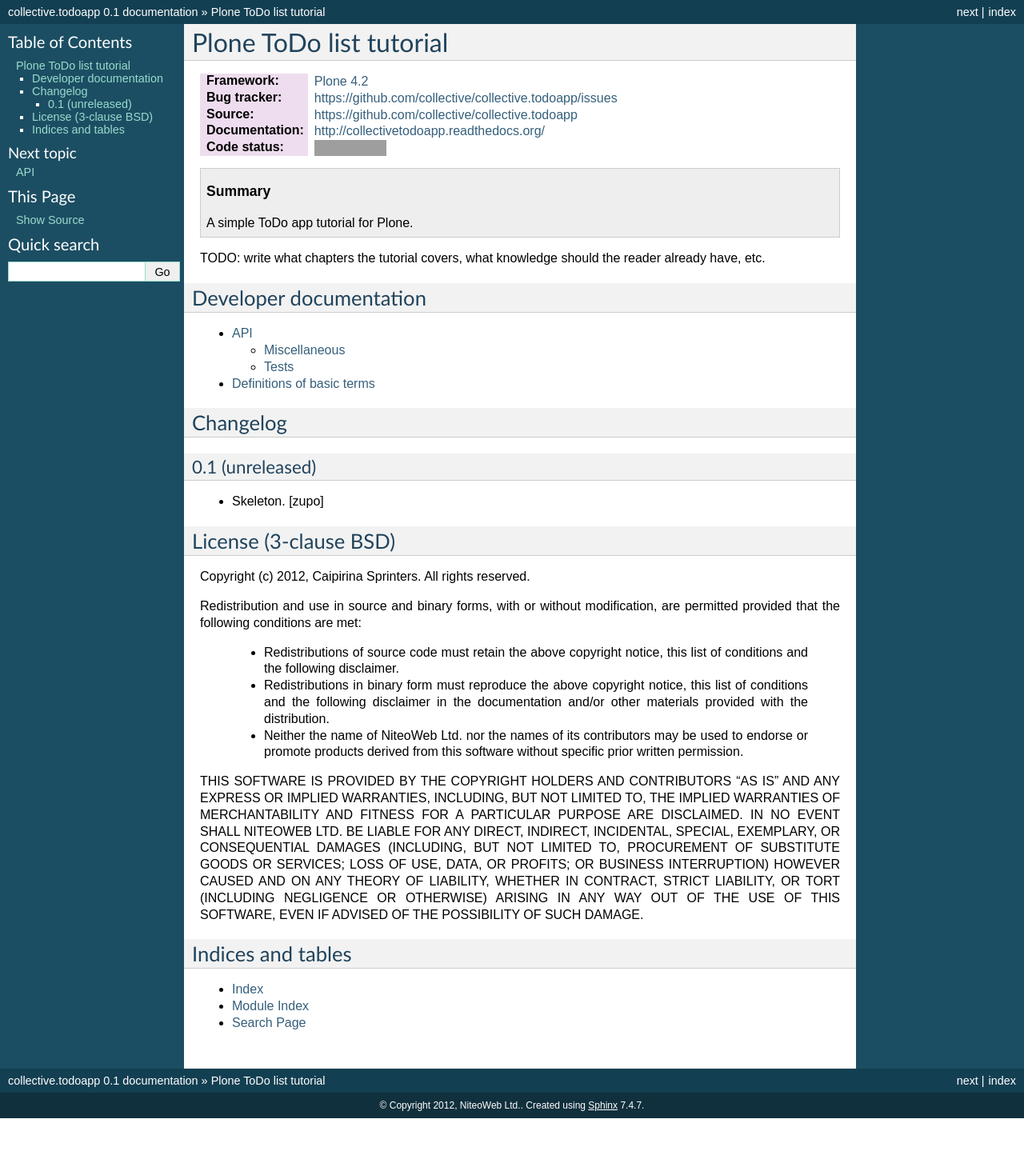
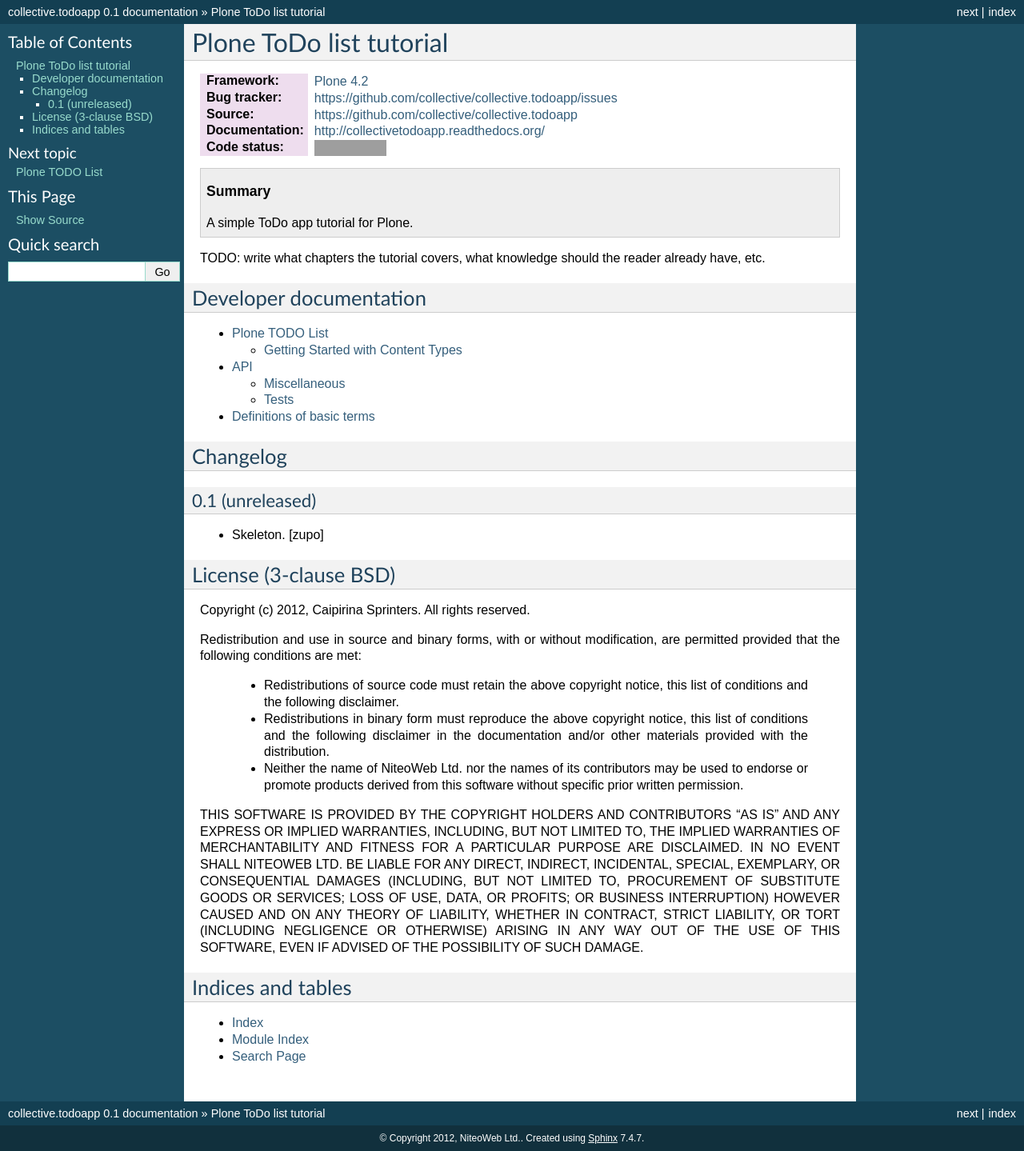
Before and after one commit to collective/tutorial.todoapp, a Sphinx documentation site: the page built from docs/index.rst, in a window 1280 px wide. Shown: the whole page at 80% size. Built offline with Sphinx 7.4.7, drawn with Linux system fonts in a browser that asks for light colours; before the commit the page ends 1398 px from its top, so only the background shows below that; some of the changed lines change nothing that is shown; grey boxes are pictures that could not be loaded.

Commit message:
add initial tutorial stuff.

```diff
--- a/docs/index.rst
+++ b/docs/index.rst
@@ -7,6 +7,7 @@
 .. toctree::
     :maxdepth: 2
 
+    tutorial.rst
     api.rst
     glossary.rst
 
--- /dev/null
+++ b/docs/tutorial.rst
@@ -0,0 +1,52 @@
+===============
+Plone TODO List
+===============
+It's a fact - Plone has a lot of complicated features. That doesn't mean Plone is hard for everything! This is a simple tutorial that anyone can follow to get a simple TODO list running inside of a Plone application. Would you want to deploy this hearty appication server for just a TODO list? Probably not. You can however learn several simple, fast concepts that will get you most of the way there. Feeling like you don't understand something completely or the terminology is getting to you? Sit back, relax, and finish the tutorial. If in the end things still aren't clear, please give feedback and we'll look at what we could do better.
+
+In this tutorial you will:
+ * Learn how to create content types using Dexterity
+ * Create and apply basic workflows
+ * Convert customizations to your plone portal which can be consistenly recreated across multiple sites
+ * Learn about plone.api
+ * Learn how to create custom listings of your new content types
+
+Assumptions:
+ * You have Plone running on port 8080 succesfully.
+ * That's it!
+
+Getting Started with Content Types
+------------------------------
+If you don't know what a content type is, don't worry! Sit back, relax, and do the tutorial! I'll save the mumbo jumbo definitions for another day. In this first part, we will make a TODO list without touching any code. It won't be fancy, but it will give you a good idea of how things work in Plone. The way that Plone handles content is a little different than your average relational database driven framework, so if you don't understand right away, sit back, relax, and finish the tutorial.
+
+Create a New Plone Site
+^^^^^^^^^^^^^^^^^^^^^^^
+If you already have a plone site you want to work with, you can skip this part!
+
+To set up a Plone site::
+
+  1. Log in as a zope administrator, and head over to the ZMI at  http://localhost:8080/manage_main. Click “Add Plone Site”
+     images/create_plone_site.jpg
+  2. Change the name and id if you wish, but for this tutorial we will assume the name of the site is “Plone” and is located at http://localhost:8080/Plone
+  3. Under “Add-ons”, make sure to check “Dexterity Content Types” and then click “Create Plone Site"
+  4. Sit back, relax, and finish the tutorial
+
+TODO: add folder for TODOs
+
+Next we need to create a new content type, which will be our TODO::
+
+ 1. Navigate to site setup as shown below, or just enter http://localhost:8080/Plone/@@overview-controlpanel . This is where you can configure Plone for happy fun time.
+ 1. Now comes the fun part. We want to create our own type through-the-web (TTW). This type will be a todo item. Let’s click manage our Dexterity Content Types (or go directly to http://localhost:8080/Plone/@@dexterity-types).
+ 1. Create a Todo List Item by clicking “Add New Content Type”
+ 1. Fill in the fields as seen below and then click “Add”
+ 1. Now you will see that there is a new type to play with. Let’s adjust a few things. Click the name of the new type to edit. There are two important things we need to do here: we need to adjust some behaviors, and add some fields. Let’s look at the behaviors first.By default, all plone types have dublin core metadata enabled (you may know it as “title” and “description”. We don’t need this for our uber simple TODO list item. (Additionally, there is something really weird to start since title and description aren’t displayed but they are actually there...). Uncheck “Dublin Core metadata” and then click save.
+ 1. Next we need to add some fields. Because this type is so simple, we will just add one field but feel free to go CRAZY. Start by clicking “Add new field...”
+ 1. Add a field called TODO (or anything you want). Most important is that the short id is “title”. By using this key short name, we make sure that all todos are searchable from smart search. Update the field as seen below and click add.
+ 1. You will see that a new field has been added to your content type. If you are feeling adventuresome, click on the settings tab next to the field to set other properties, or just see what’s available.
+ 1. Guess what? You are done! Well, with this part anyways. Test our adding your new content type from the home page.
+
+Part 2: Updating the Workflow
+=============================
+Switch to 1 step, then move on to complicated schtuff
+
+Part 3: Redistributing Your Work
+================================
```
Also changed, not shown: docs/images/add_new_field.jpg (added), docs/images/add_plone_site.jpg (added), docs/images/add_todo_content_type.jpg (added), docs/images/add_todo_field.jpg (added), docs/images/behaviors_config.jpg (added), docs/images/create_plone_site.jpg (added), docs/images/dexterity_extension.jpg (added), docs/images/edit_todo_item.jpg (added), docs/images/final_todo_fields_config.jpg (added), docs/images/modify_todo_fields.jpg (added), docs/images/plone_configuration_panel.jpg (added), docs/images/site_setup.jpg (added), docs/images/todo_item_behaviors.jpg (added), docs/images/welcome_to_plone.jpg (added).
